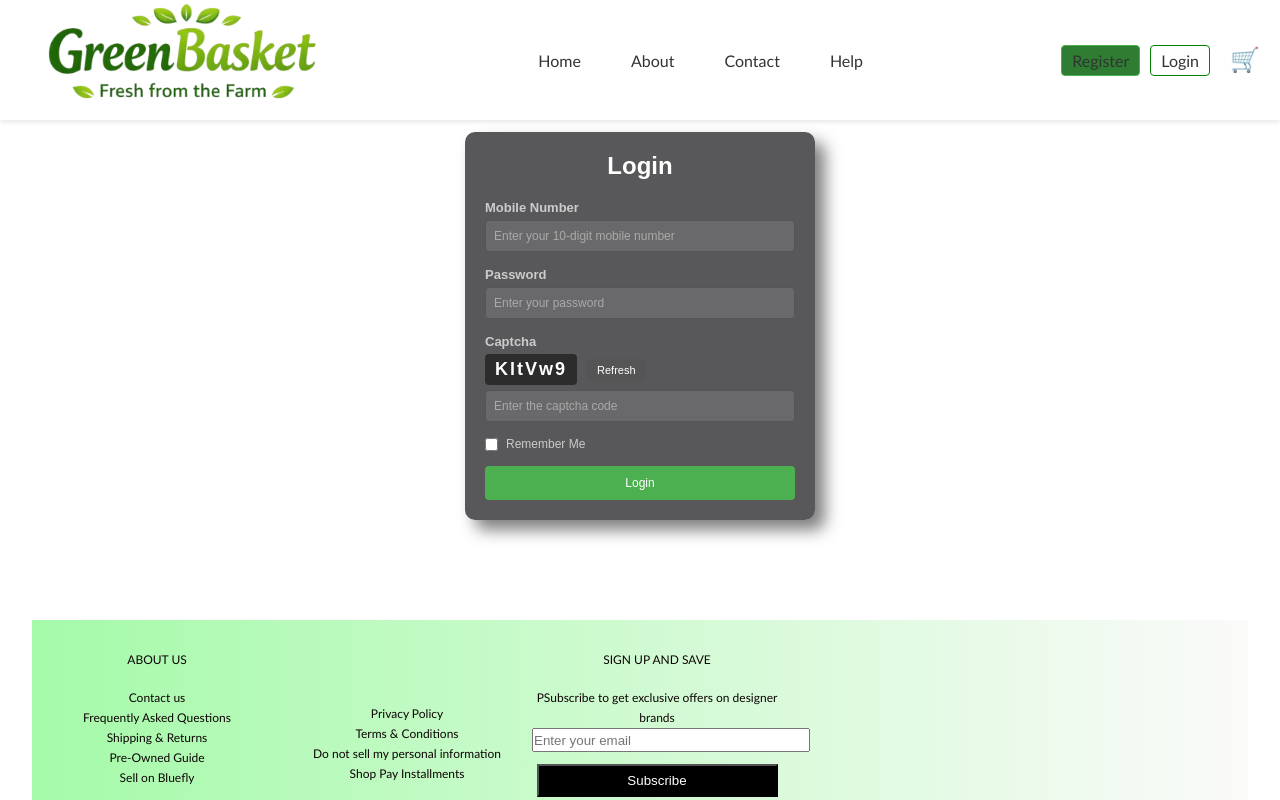
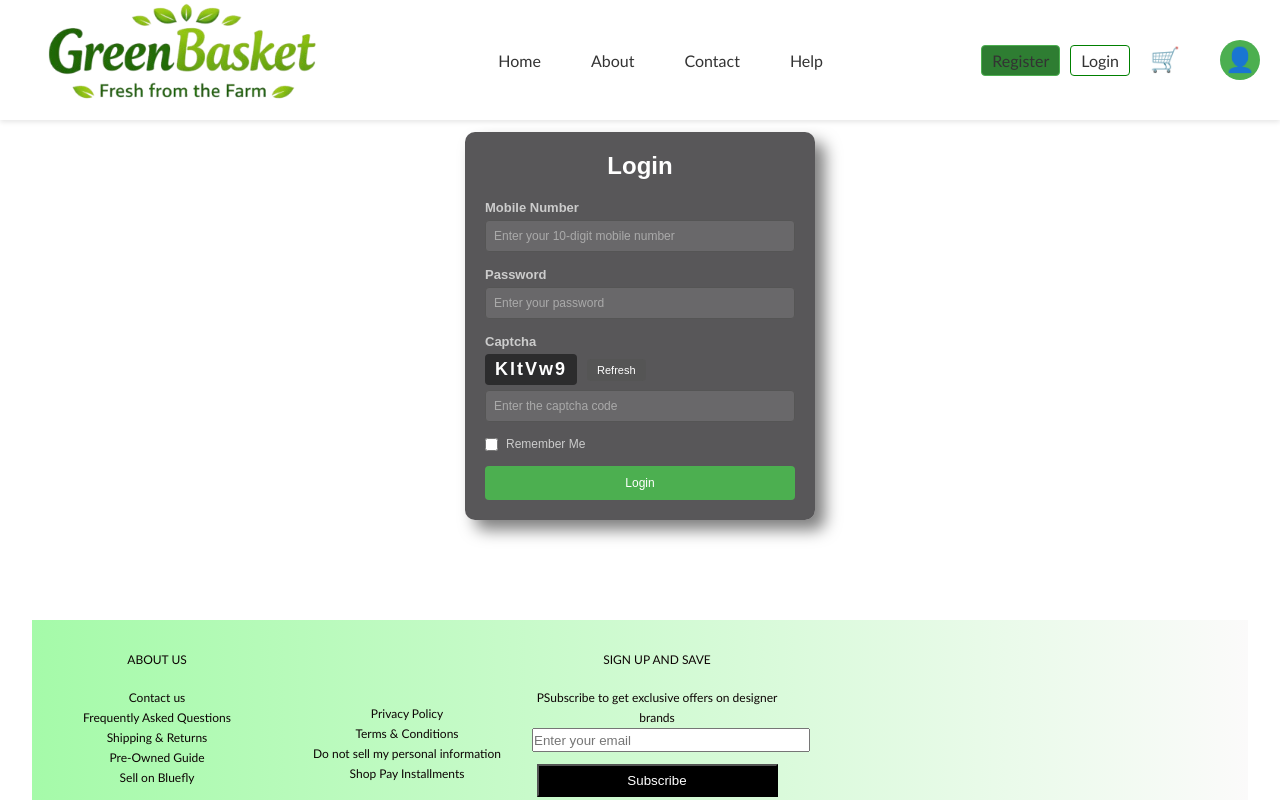
Before and after one commit to DheerajKene/GreenBasket, a React app in the folder Frontend/Frontend/: page /login in a window 1280 px wide. Shown: the top 800 px of the page. Built offline with nearby package versions, Linux system fonts and the light colour scheme; the HTML template or start-up script is replaced by a standard one.

Commit message:
avtar is added

```diff
--- a/Frontend/Frontend/src/componants/DashNavBar/NavBar.css
+++ b/Frontend/Frontend/src/componants/DashNavBar/NavBar.css
@@ -105,6 +105,73 @@
   color: #4CAF50;
 }
 
+.avatar-container {
+  position: relative;
+  margin-left: 20px;
+}
+
+.avatar {
+  width: 40px;
+  height: 40px;
+  border-radius: 50%;
+  background: #4CAF50;
+  color: white;
+  display: flex;
+  align-items: center;
+  justify-content: center;
+  font-size: 24px;
+  cursor: pointer;
+  transition: background 0.3s ease;
+}
+
+.avatar:hover {
+  background: #45a049;
+}
+
+.dropdown-menu {
+  position: absolute;
+  top: 50px;
+  right: 0;
+  background: white;
+  border: 1px solid #ddd;
+  border-radius: 8px;
+  box-shadow: 0 4px 12px rgba(0, 0, 0, 0.15);
+  min-width: 150px;
+  z-index: 1001;
+}
+
+.dropdown-item {
+  display: block;
+  width: 100%;
+  padding: 12px 16px;
+  text-align: left;
+  border: none;
+  background: none;
+  text-decoration: none;
+  color: #333;
+  cursor: pointer;
+  transition: background 0.3s ease;
+  font-family: Candara, Arial, sans-serif;
+  font-size: 14px;
+}
+
+.dropdown-item:hover {
+  background: #f0f0f0;
+}
+
+.dropdown-item:first-child {
+  border-radius: 8px 8px 0 0;
+}
+
+.signout-btn {
+  border-top: 1px solid #ddd;
+  border-radius: 0 0 8px 8px;
+  color: #d32f2f;
+}
+
+.signout-btn:hover {
+  background: #ffebee;
+}
 
 .nav-actions button{
   margin-left:10px;
--- a/Frontend/Frontend/src/componants/DashNavBar/Navbar.jsx
+++ b/Frontend/Frontend/src/componants/DashNavBar/Navbar.jsx
@@ -1,9 +1,23 @@
-import React from 'react'
-import { NavLink } from 'react-router-dom'
+import React, { useState } from 'react'
+import { NavLink, useNavigate } from 'react-router-dom'
 import './NavBar.css'
 import logo from "../DashNavBar/greenbasket.png"
 
 const Navbar = () => {
+  const [showDropdown, setShowDropdown] = useState(false)
+  const navigate = useNavigate()
+
+  const toggleDropdown = () => {
+    setShowDropdown(!showDropdown)
+  }
+
+  const handleSignOut = () => {
+    localStorage.removeItem('token')
+    localStorage.removeItem('user')
+    setShowDropdown(false)
+    navigate('/login')
+  }
+
   return (
     <div className='navbar'>
       <div className="navbar-left">
@@ -21,6 +35,24 @@ const Navbar = () => {
           <NavLink to="/login" className="login">Login</NavLink>
         </div>
         <NavLink to="/cart" className="cart-logo">🛒</NavLink>
+        <div className="avatar-container">
+          <div className="avatar" onClick={toggleDropdown}>
+            👤
+          </div>
+          {showDropdown && (
+            <div className="dropdown-menu">
+              <NavLink to="/account" className="dropdown-item" onClick={() => setShowDropdown(false)}>
+                My Account
+              </NavLink>
+              <button
+                className="dropdown-item signout-btn"
+                onClick={handleSignOut}
+              >
+                Sign Out
+              </button>
+            </div>
+          )}
+        </div>
       </div>
     </div>
   )
```
